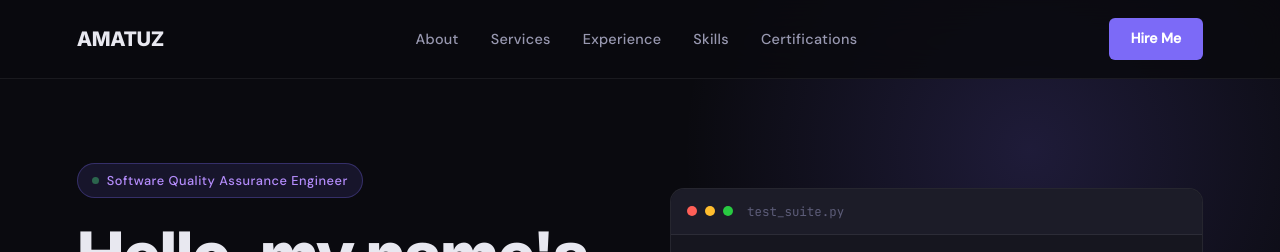
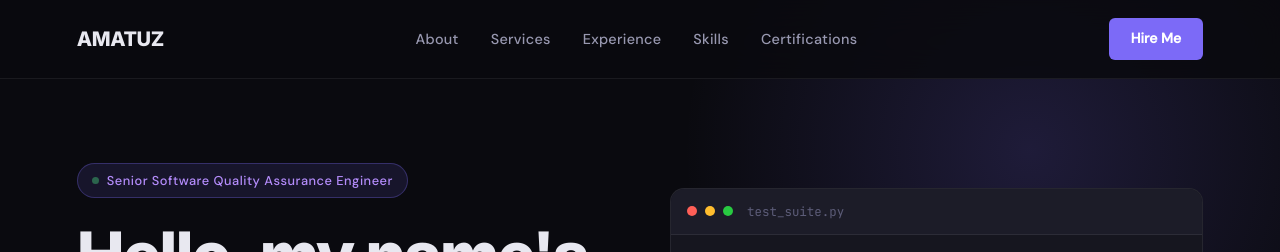
Before and after one commit to Amatuz/amatuz.github.io, a plain HTML site: page index.html in a window 1280 px wide. Shown: the top 252 px of the page. Drawn offline with Linux system fonts and the light colour scheme.

Commit message:
Update index.html

```diff
--- a/index.html
+++ b/index.html
@@ -395,7 +395,7 @@
   <div class="hero-glow2"></div>
   <div class="hero-inner">
     <div>
-      <div class="hero-badge">Software Quality Assurance Engineer</div>
+      <div class="hero-badge">Senior Software Quality Assurance Engineer</div>
       <h1 class="hero-title">Hello, my name's <em>Amatuz Zahura</em></h1>
       <p class="hero-subtitle">7+ years ensuring software excellence — combining test automation expertise with a sharp analytical mindset to deliver seamless user experiences.</p>
       <div class="hero-btns">
```
